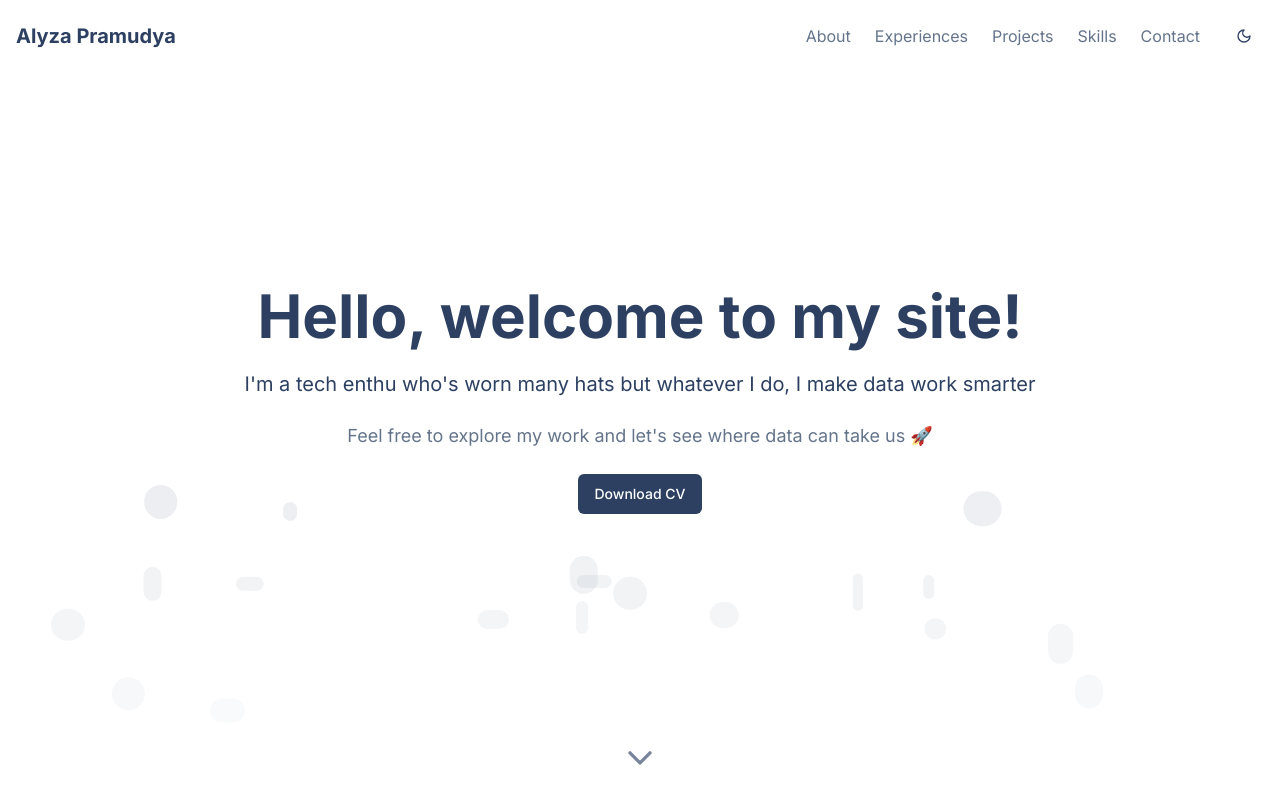
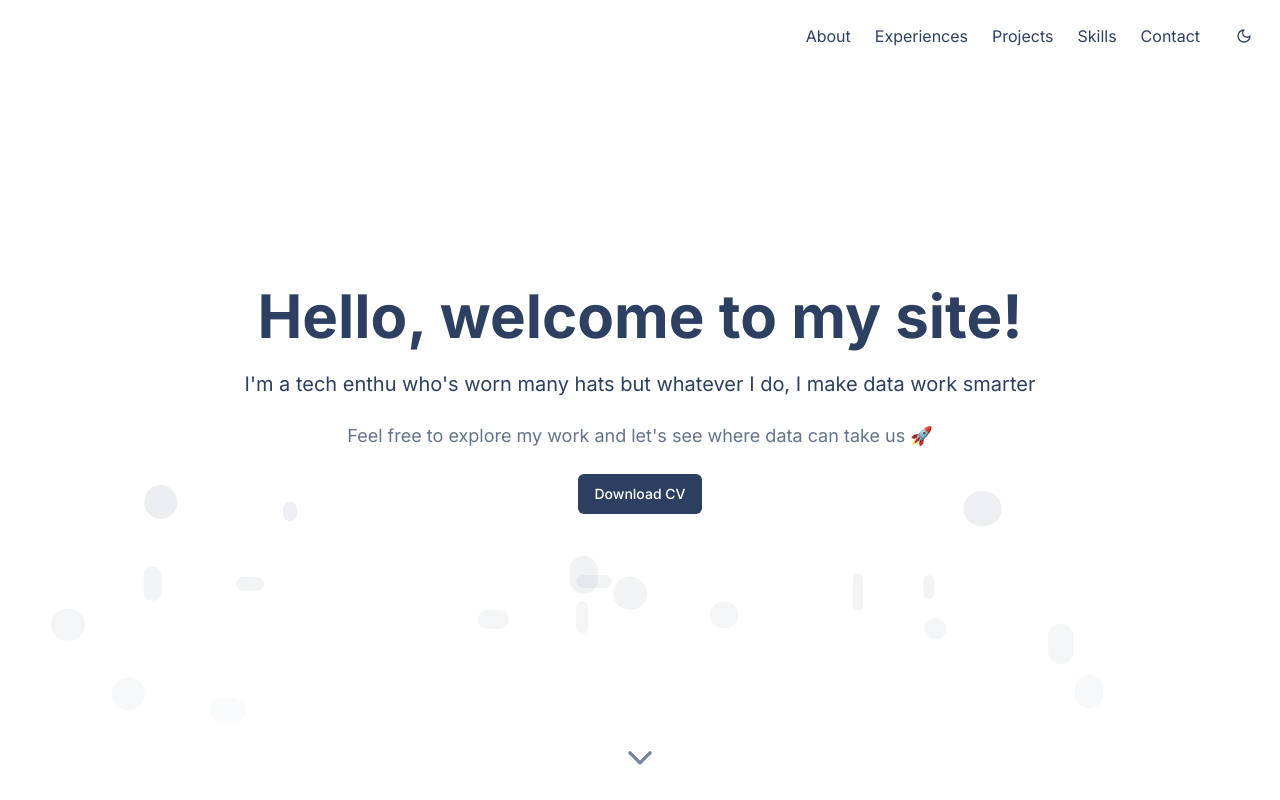
Before and after one commit to pramudyalyza/alyzaPramudya, a Next.js app: page / in a window 1280 px wide. Shown: the top 800 px of the page. Built offline with nearby package versions, Linux system fonts and the light colour scheme.

Commit message:
Update Header and favicon

```diff
--- a/components/header.tsx
+++ b/components/header.tsx
@@ -5,6 +5,7 @@ import Link from "next/link"
 import ThemeToggle from "./theme-toggle"
 import { Button } from "@/components/ui/button"
 import { Menu, X } from "lucide-react"
+import Image from "next/image"
 
 export default function Header() {
   const [isScrolled, setIsScrolled] = useState(false)
@@ -34,7 +35,14 @@ export default function Header() {
     >
       <div className="container mx-auto px-4 flex justify-between items-center">
         <Link href="#home" className="text-xl font-bold">
-          Alyza Pramudya
+            <Image
+              src="/alyzaLogo.png"
+              alt="Alyza Logo"
+              width={40}
+              height={40}
+              className="object-contain"
+              priority
+            />
         </Link>
 
         {/* Mobile menu button */}
@@ -51,7 +59,7 @@ export default function Header() {
             <Link
               key={link.name}
               href={link.href}
-              className="text-muted-foreground hover:text-foreground transition-colors"
+              className="text-primary hover:text-foreground transition-colors"
               onClick={(e) => {
                 e.preventDefault()
                 const element = document.querySelector(link.href)
```
Also changed, not shown: public/alyzaLogo.png (added), 1 other file (tests, documents, lock files or other folders).
